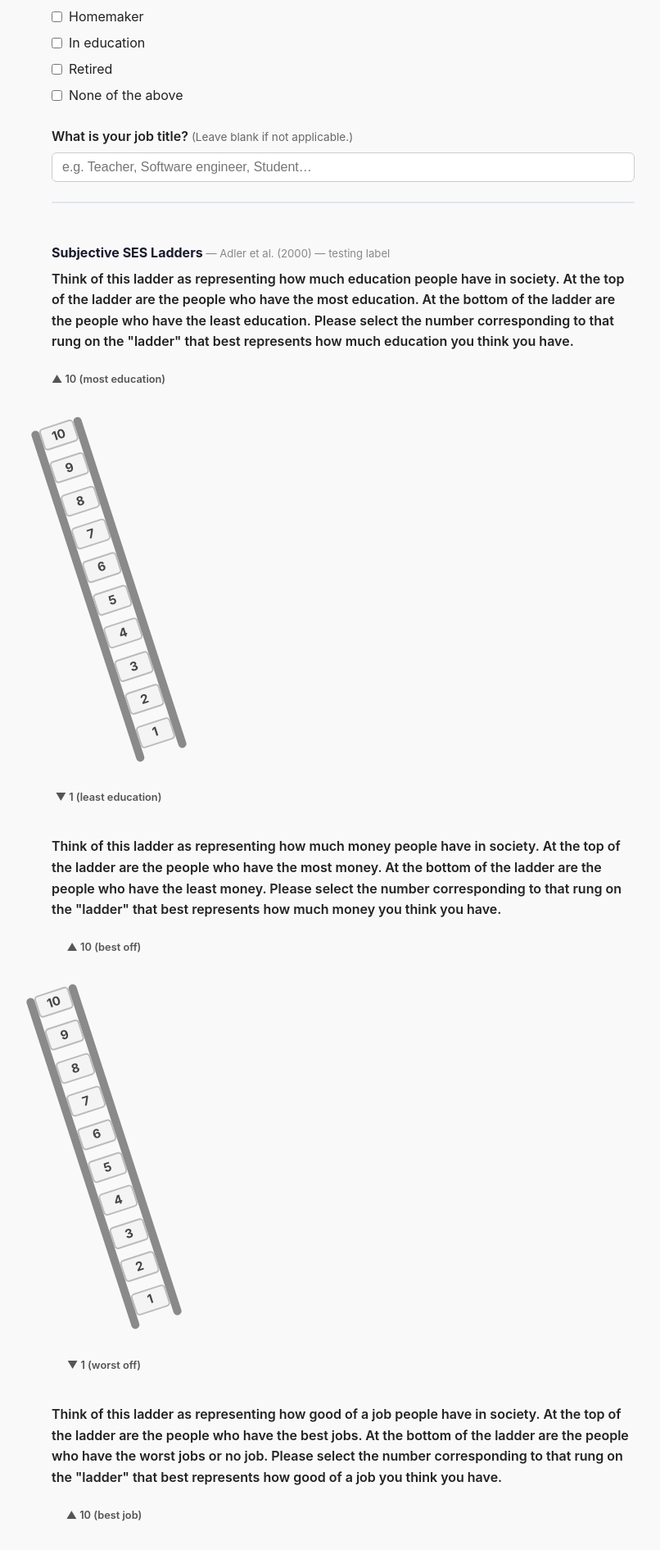
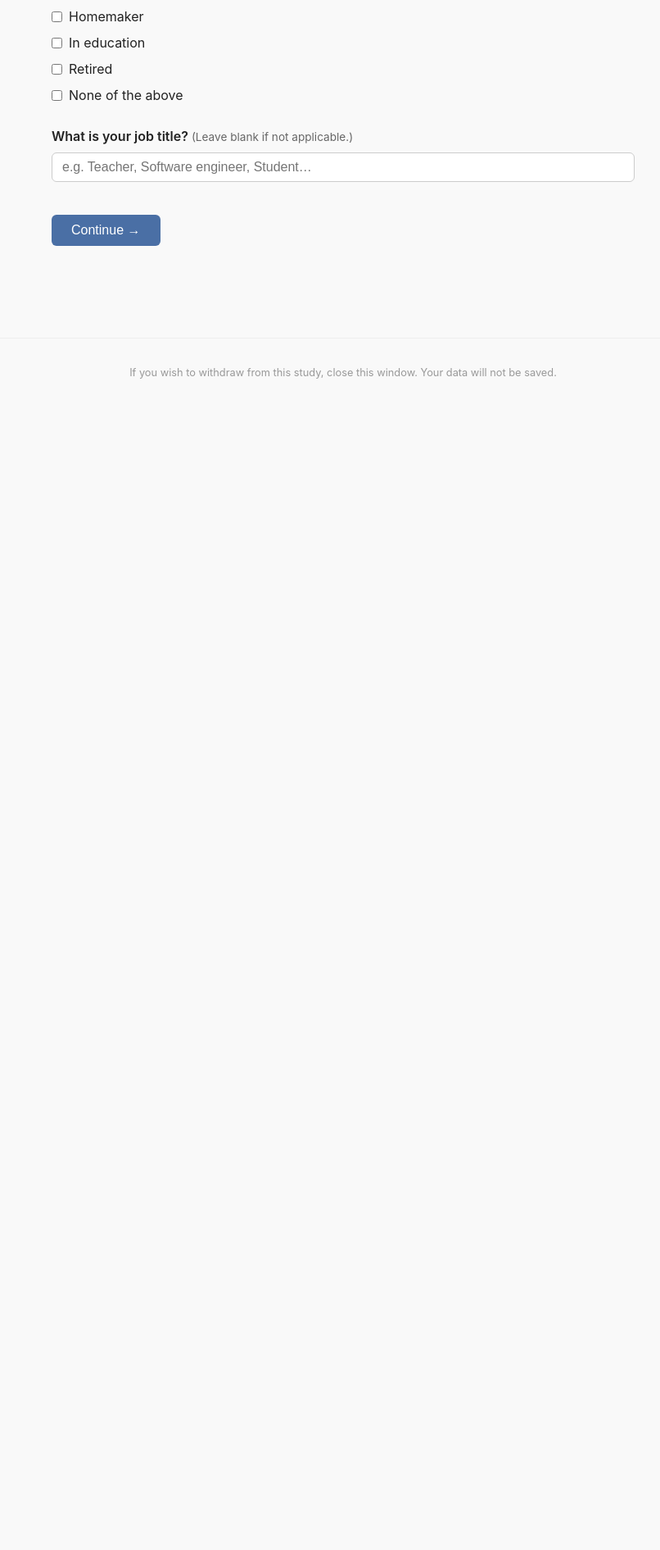
Before and after one commit to anti0edipus/boredom-study, a Flask app: template templates/demographics.html in a window 1280 px wide. Shown: the part 1693-3584 px from the top of the page at 82% size, without its empty margins (221-1027 px from the left). After the commit the page ends 2155 px from the top, so only its background shows below. Run offline with Flask 3, Linux system fonts and the light colour scheme; the template is opened without the code that fills it, so the values that code supplies are empty.

Commit message:
split demographics into two pages; ladders now Page 2

```diff
--- a/app.py
+++ b/app.py
@@ -21,21 +21,23 @@ app.config.from_object(Config)
 app.jinja_env.globals['enumerate'] = enumerate
 
 # ── Page order used for progress display ──────────────────────────────────────
-PAGE_STEPS = ['consent', 'demographics', 'traits', 'writing',
+PAGE_STEPS = ['consent', 'demographics', 'ladders', 'traits', 'writing',
               'mancheck', 'boring_task', 'outcome', 'debrief']
 STEP_LABELS = {
     'consent':      'Consent',
     'demographics': 'Page 1',
-    'traits':       'Page 2',
-    'writing':      'Page 3',
-    'mancheck':     'Page 4',
-    'boring_task':  'Page 5',
-    'outcome':      'Page 6',
-    'debrief':      'Page 7',
+    'ladders':      'Page 2',
+    'traits':       'Page 3',
+    'writing':      'Page 4',
+    'mancheck':     'Page 5',
+    'boring_task':  'Page 6',
+    'outcome':      'Page 7',
+    'debrief':      'Page 8',
 }
 NEXT_PAGE = {
     'consent':      'demographics',
-    'demographics': 'traits',
+    'demographics': 'ladders',
+    'ladders':      'traits',
     'traits':       'writing',
     'writing':      'mancheck',
     'mancheck':     'boring_task',
@@ -64,7 +66,7 @@ def close_db(exc):
 
 # ── Progress helper ────────────────────────────────────────────────────────────
 def progress(current_step):
-    visible = ['consent', 'demographics', 'traits', 'writing', 'mancheck', 'boring_task', 'outcome', 'debrief']
+    visible = ['consent', 'demographics', 'ladders', 'traits', 'writing', 'mancheck', 'boring_task', 'outcome', 'debrief']
     try:
         idx = visible.index(current_step if current_step in visible else 'demographics')
     except ValueError:
@@ -229,6 +231,32 @@ ATTENTION_CHECK_TRAITS = {
 
 
 @app.route('/page/2', methods=['GET', 'POST'])
+@require_step('ladders')
+def ladders():
+    p = get_current_participant()
+    if request.method == 'POST':
+        data = {
+            'ts_ladders':            utcnow(),
+            'current_step':          'traits',
+            # Subjective SES ladders
+            'ladder_education':      request.form.get('ladder_education'),
+            'ladder_money':          request.form.get('ladder_money'),
+            'ladder_job':            request.form.get('ladder_job'),
+            # Sociometric status ladders
+            'sociometric_respect':   request.form.get('sociometric_respect'),
+            'sociometric_admired':   request.form.get('sociometric_admired'),
+            'sociometric_important': request.form.get('sociometric_important'),
+        }
+        condition = assign_condition(g.db, Config)
+        data['condition'] = condition
+        data['assignment_timestamp'] = utcnow()
+        db_module.update_participant(g.db, p['participant_id'], data)
+        return redirect(url_for('traits'))
+
+    return render_template('ladders.html', prog=progress('ladders'))
+
+
+@app.route('/page/3', methods=['GET', 'POST'])
 @require_step('traits')
 def traits():
     p = get_current_participant()
@@ -296,7 +324,7 @@ def demographics():
         race       = request.form.getlist('demo_race')
         data = {
             'ts_demographics':      utcnow(),
-            'current_step':         'traits',
+            'current_step':         'ladders',
             # Demographics
             'demo_age':             request.form.get('demo_age'),
             'demo_gender':          request.form.get('demo_gender'),
@@ -310,20 +338,9 @@ def demographics():
             'ses_personal_income':  request.form.get('ses_personal_income'),
             'ses_employment':       ', '.join(employment),
             'ses_job_title':        request.form.get('ses_job_title', '').strip(),
-            # Subjective SES ladders
-            'ladder_education':     request.form.get('ladder_education'),
-            'ladder_money':         request.form.get('ladder_money'),
-            'ladder_job':           request.form.get('ladder_job'),
-            # Sociometric status ladders
-            'sociometric_respect':  request.form.get('sociometric_respect'),
-            'sociometric_admired':  request.form.get('sociometric_admired'),
-            'sociometric_important': request.form.get('sociometric_important'),
         }
-        condition = assign_condition(g.db, Config)
-        data['condition'] = condition
-        data['assignment_timestamp'] = utcnow()
         db_module.update_participant(g.db, p['participant_id'], data)
-        return redirect(url_for('traits'))
+        return redirect(url_for('ladders'))
 
     return render_template('demographics.html', prog=progress('demographics'))
 
@@ -354,7 +371,7 @@ WRITING_PROMPTS = {
 }
 
 
-@app.route('/page/3', methods=['GET', 'POST'])
+@app.route('/page/4', methods=['GET', 'POST'])
 @require_step('writing')
 def writing():
     p = get_current_participant()
@@ -405,7 +422,7 @@ STATEAUTO_ITEMS = [
 ]
 
 
-@app.route('/page/4', methods=['GET', 'POST'])
+@app.route('/page/5', methods=['GET', 'POST'])
 @require_step('mancheck')
 def mancheck():
     p = get_current_participant()
@@ -461,7 +478,7 @@ def _transcription_accuracy(target: str, submitted: str) -> float:
     return round(SequenceMatcher(None, normalise(target), normalise(submitted)).ratio(), 4)
 
 
-@app.route('/page/5', methods=['GET', 'POST'])
+@app.route('/page/6', methods=['GET', 'POST'])
 @require_step('boring_task')
 def boring_task():
     p = get_current_participant()
@@ -499,7 +516,7 @@ MSBS_ITEMS = [
 ]
 
 
-@app.route('/page/6', methods=['GET', 'POST'])
+@app.route('/page/7', methods=['GET', 'POST'])
 @require_step('outcome')
 def outcome():
     p = get_current_participant()
@@ -520,7 +537,7 @@ def outcome():
 
 
 # ── 8. Debrief ────────────────────────────────────────────────────────────────
-@app.route('/page/7', methods=['GET', 'POST'])
+@app.route('/page/8', methods=['GET', 'POST'])
 @require_step('debrief')
 def debrief():
     p = get_current_participant()
--- a/database.py
+++ b/database.py
@@ -119,6 +119,7 @@ def init_db(path=None):
             ts_consent       TEXT,
             ts_traits        TEXT,
             ts_demographics  TEXT,
+            ts_ladders       TEXT,
             ts_writing       TEXT,
             ts_mancheck      TEXT,
             ts_boring_task   TEXT,
@@ -168,6 +169,7 @@ def init_db(path=None):
         ('sociometric_respect',     'INTEGER'),
         ('sociometric_admired',     'INTEGER'),
         ('sociometric_important',   'INTEGER'),
+        ('ts_ladders',              'TEXT'),
     ]
     for col, col_type in new_columns:
         try:
--- a/templates/boring_task.html
+++ b/templates/boring_task.html
@@ -1,8 +1,8 @@
 {% extends "base.html" %}
-{% block title %}Study – Page 5{% endblock %}
+{% block title %}Study – Page 6{% endblock %}
 {% block body_class %}transcription-page{% endblock %}
 {% block content %}
-<h1>Page 5</h1>
+<h1>Page 6</h1>
 
 <p>Please type out the text shown in the image <strong>as accurately as you can</strong>,
    including all codes and punctuation.</p>
--- a/templates/demographics.html
+++ b/templates/demographics.html
@@ -5,28 +5,6 @@
 <p>A few questions about your background. You may select "Prefer not to answer" where offered.</p>
 
 <form method="post" id="demo-form" data-validate>
-
-  <!-- ── Ladder macro (reused for all 6 ladders) ──────────────────────────
-       Rungs: 1 (top = most/best) → 10 (bottom = least/worst), per instrument.
-  ──────────────────────────────────────────────────────────────────────── -->
-  {% macro ladder_widget(field, top_label, bottom_label) %}
-  <div class="ladder-widget">
-    <div class="ladder-end-label top-label">&#9650; {{ top_label }}</div>
-    <div class="ladder-graphic">
-      <div class="ladder-rail"></div>
-      <div class="ladder-rungs">
-        {% for v in range(10, 0, -1) %}
-        <label class="visual-rung">
-          <input type="radio" name="{{ field }}" value="{{ v }}" required>
-          <span class="visual-rung-bar">{{ v }}</span>
-        </label>
-        {% endfor %}
-      </div>
-      <div class="ladder-rail"></div>
-    </div>
-    <div class="ladder-end-label bottom-label">&#9660; {{ bottom_label }}</div>
-  </div>
-  {% endmacro %}
 
   <!-- ════════════════════════════════════════════════════════════════════
        SECTION: Demographics (testing label)
@@ -159,78 +137,6 @@
            placeholder="e.g. Teacher, Software engineer, Student…">
   </div>
 
-  <!-- ════════════════════════════════════════════════════════════════════
-       SECTION: Subjective SES — Adler et al. (2000)
-  ════════════════════════════════════════════════════════════════════════ -->
-  <div class="ladder-section">
-    <h2 class="scale-title">Subjective SES Ladders
-      <span class="scale-citation">— Adler et al. (2000) — testing label</span>
-    </h2>
-
-    <div class="form-group">
-      <label>Think of this ladder as representing how much education people have in society.
-        At the top of the ladder are the people who have the most education. At the bottom
-        of the ladder are the people who have the least education. Please select the number
-        corresponding to that rung on the "ladder" that best represents how much education
-        you think you have.</label>
-      {{ ladder_widget('ladder_education', '10 (most education)', '1 (least education)') }}
-    </div>
-
-    <div class="form-group">
-      <label>Think of this ladder as representing how much money people have in society.
-        At the top of the ladder are the people who have the most money. At the bottom of
-        the ladder are the people who have the least money. Please select the number
-        corresponding to that rung on the "ladder" that best represents how much money
-        you think you have.</label>
-      {{ ladder_widget('ladder_money', '10 (best off)', '1 (worst off)') }}
-    </div>
-
-    <div class="form-group">
-      <label>Think of this ladder as representing how good of a job people have in society.
-        At the top of the ladder are the people who have the best jobs. At the bottom of
-        the ladder are the people who have the worst jobs or no job. Please select the number
-        corresponding to that rung on the "ladder" that best represents how good of a job
-        you think you have.</label>
-      {{ ladder_widget('ladder_job', '10 (best job)', '1 (worst job)') }}
-    </div>
-  </div>
-
-  <!-- ════════════════════════════════════════════════════════════════════
-       SECTION: Sociometric Status — Mahadevan et al. (2021)
-  ════════════════════════════════════════════════════════════════════════ -->
-  <div class="ladder-section">
-    <h2 class="scale-title">Sociometric Status
-      <span class="scale-citation">— Mahadevan et al. (2021) — testing label</span>
-    </h2>
-
-    <div class="form-group">
-      <label>Think of this ladder as representing how respected people are in society.
-        At the top of the ladder are the people who are the most respected. At the bottom
-        of the ladder are the people who are the least respected. Please select the number
-        corresponding to that rung on the "ladder" that best represents how respected
-        you think you are.</label>
-      {{ ladder_widget('sociometric_respect', '10 (most respected)', '1 (least respected)') }}
-    </div>
-
-    <div class="form-group">
-      <label>Think of this ladder as representing how admired people are in society.
-        At the top of the ladder are the people who are the most admired. At the bottom
-        of the ladder are the people who are the least admired. Please select the number
-        corresponding to that rung on the "ladder" that best represents how admired
-        you think you are.</label>
-      {{ ladder_widget('sociometric_admired', '10 (most admired)', '1 (least admired)') }}
-    </div>
-
-    <div class="form-group">
-      <label>Think of this ladder as representing how important people are in society.
-        At the top of the ladder are the people who are the most important. At the bottom
-        of the ladder are the people who are the least important. Please select the number
-        corresponding to that rung on the "ladder" that best represents how important
-        you think you are.</label>
-      {{ ladder_widget('sociometric_important', '10 (most important)', '1 (least important)') }}
-    </div>
-  </div>
-
   <button type="submit" class="btn btn-primary">Continue &rarr;</button>
 </form>
 
--- a/templates/mancheck.html
+++ b/templates/mancheck.html
@@ -1,7 +1,7 @@
 {% extends "base.html" %}
-{% block title %}Study – Page 4{% endblock %}
+{% block title %}Study – Page 5{% endblock %}
 {% block content %}
-<h1>Page 4</h1>
+<h1>Page 5</h1>
 
 <form method="post" id="mancheck-form" data-validate>
   <input type="hidden" name="mancheck_order" value="{{ mancheck_order }}">
--- a/templates/outcome.html
+++ b/templates/outcome.html
@@ -1,7 +1,7 @@
 {% extends "base.html" %}
-{% block title %}Study – Page 6{% endblock %}
+{% block title %}Study – Page 7{% endblock %}
 {% block content %}
-<h1>Page 6</h1>
+<h1>Page 7</h1>
 <h2 class="scale-title">Multidimensional State Boredom Scale — Short Form (MSBS-8)
   <span class="scale-citation">— Hunter et al. (2015) — testing label</span></h2>
 <p>Please indicate how you feel <strong>right now</strong>, at this moment.</p>
--- a/templates/traits.html
+++ b/templates/traits.html
@@ -1,7 +1,7 @@
 {% extends "base.html" %}
-{% block title %}Study – Page 2{% endblock %}
+{% block title %}Study – Page 3{% endblock %}
 {% block content %}
-<h1>Page 2</h1>
+<h1>Page 3</h1>
 <p>Please rate how much you agree with each statement using the scale provided.
    There are no right or wrong answers — please respond honestly.</p>
 
--- a/templates/writing.html
+++ b/templates/writing.html
@@ -1,7 +1,7 @@
 {% extends "base.html" %}
-{% block title %}Study – Page 3{% endblock %}
+{% block title %}Study – Page 4{% endblock %}
 {% block content %}
-<h1>Page 3</h1>
+<h1>Page 4</h1>
 
 <div class="writing-prompt-box">
   <p>{{ prompt }}</p>
```
Also changed, not shown: templates/ladders.html (added, +102 -0 lines).
